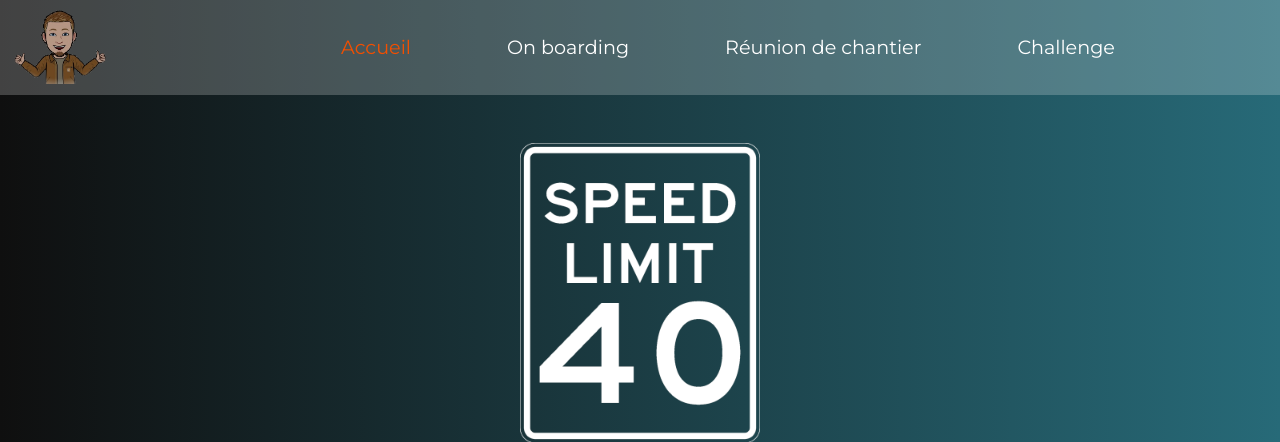
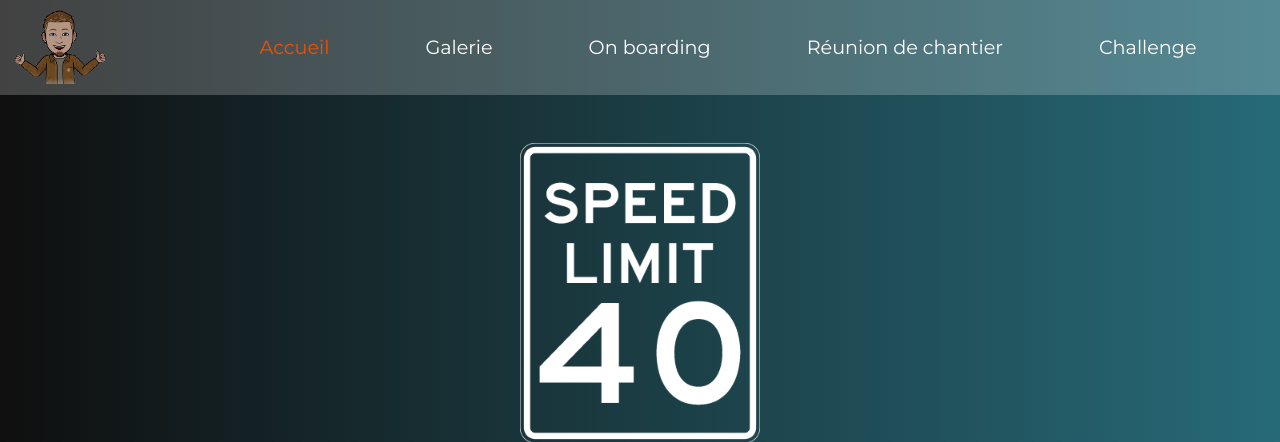
Before and after one commit to Pierre-Henri-Kocan/anniversaire-jonathan-v2, a PHP site: page / in a window 1280 px wide. Shown: the top 442 px of the page. Run offline with PHP 8.4, Linux system fonts and the light colour scheme.

Commit message:
counter ready

```diff
--- a/php/inc/templates/header.tpl.php
+++ b/php/inc/templates/header.tpl.php
@@ -23,6 +23,9 @@
                 <ul class="navbar-nav">
                     <li class="nav-item">
                         <a class="nav-link <?= ($pageToDisplay == 'home') ? 'active' : ''; ?>" href="./">Accueil</a>
+                    </li>
+                    <li class="nav-item">
+                        <a class="nav-link <?= ($pageToDisplay == 'galerie') ? 'active' : ''; ?>" href="index.php?page=galerie">Galerie</a>
                     </li>
                     <li class="nav-item">
                         <a class="nav-link <?= ($pageToDisplay == 'onboarding') ? 'active' : ''; ?>" href="index.php?page=onboarding">On boarding</a>
```
Also changed, not shown: php/inc/templates/galerie.tpl.php (added, +9 -0 lines).
